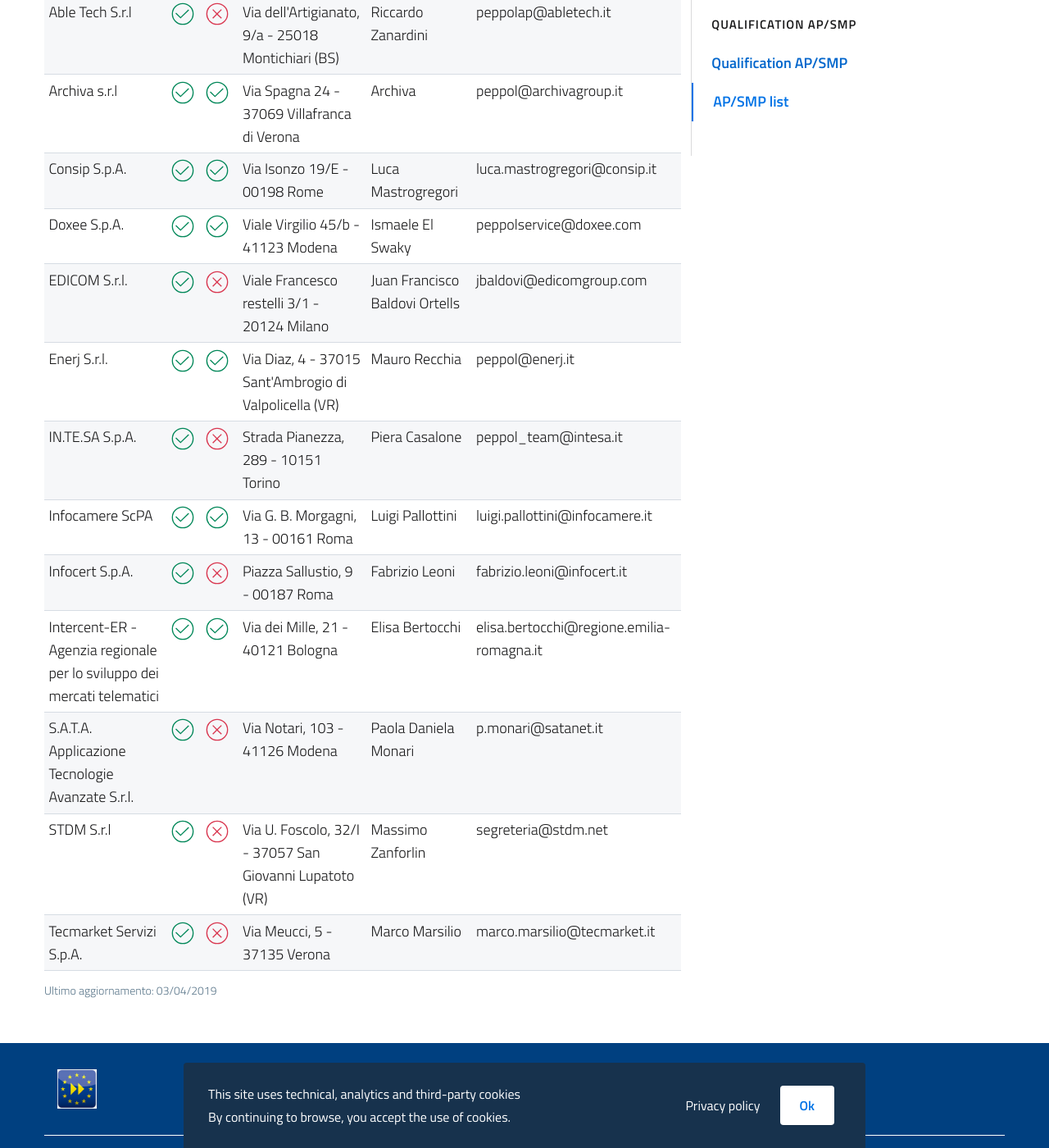
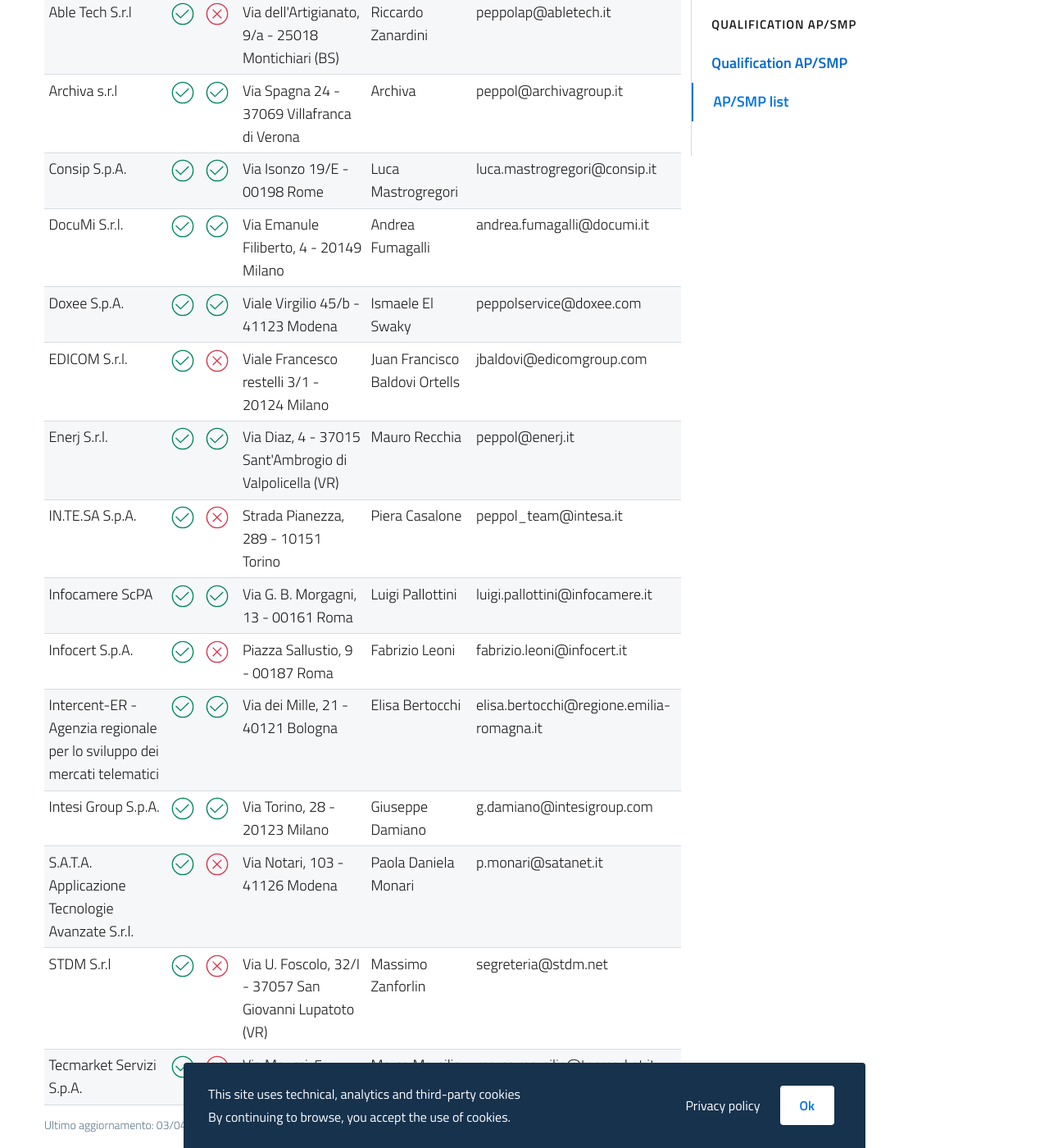
Before and after one commit to realeroberto/peppol.agid.gov.it, a Jekyll site: the page built from en/qualificazione-ap-smp/elenco-ap-smp.md, in a window 1280 px wide and 1400 px high, scrolled down 523 px. Shown: the whole window at 82% size. Built offline with Jekyll 4.4.1, drawn with Linux system fonts in a browser that asks for light colours.

Commit message:
Update elenco-ap-smp.yml

```diff
--- a/_data/elenco-ap-smp.yml
+++ b/_data/elenco-ap-smp.yml
@@ -17,6 +17,12 @@
   sede_legale: Via Isonzo 19/E - 00198 Rome
   contact_point: Luca Mastrogregori
   contact_info: luca.mastrogregori@consip.it
+- ragione_sociale: DocuMi S.r.l.
+  ap: true
+  smp: true
+  sede_legale: Via Emanule Filiberto, 4 - 20149 Milano
+  contact_point: Andrea Fumagalli
+  contact_info: andrea.fumagalli@documi.it
 - ragione_sociale: Doxee S.p.A.
   ap: true
   smp: true
@@ -59,6 +65,12 @@
   sede_legale: Via dei Mille, 21 - 40121 Bologna
   contact_point: Elisa Bertocchi
   contact_info: elisa.bertocchi@regione.emilia-romagna.it
+- ragione_sociale: Intesi Group S.p.A.
+  ap: true
+  smp: true
+  sede_legale: Via Torino, 28 - 20123 Milano
+  contact_point: Giuseppe Damiano
+  contact_info: g.damiano@intesigroup.com
 - ragione_sociale: S.A.T.A. Applicazione Tecnologie Avanzate S.r.l.
   ap: true
   smp: false
```
